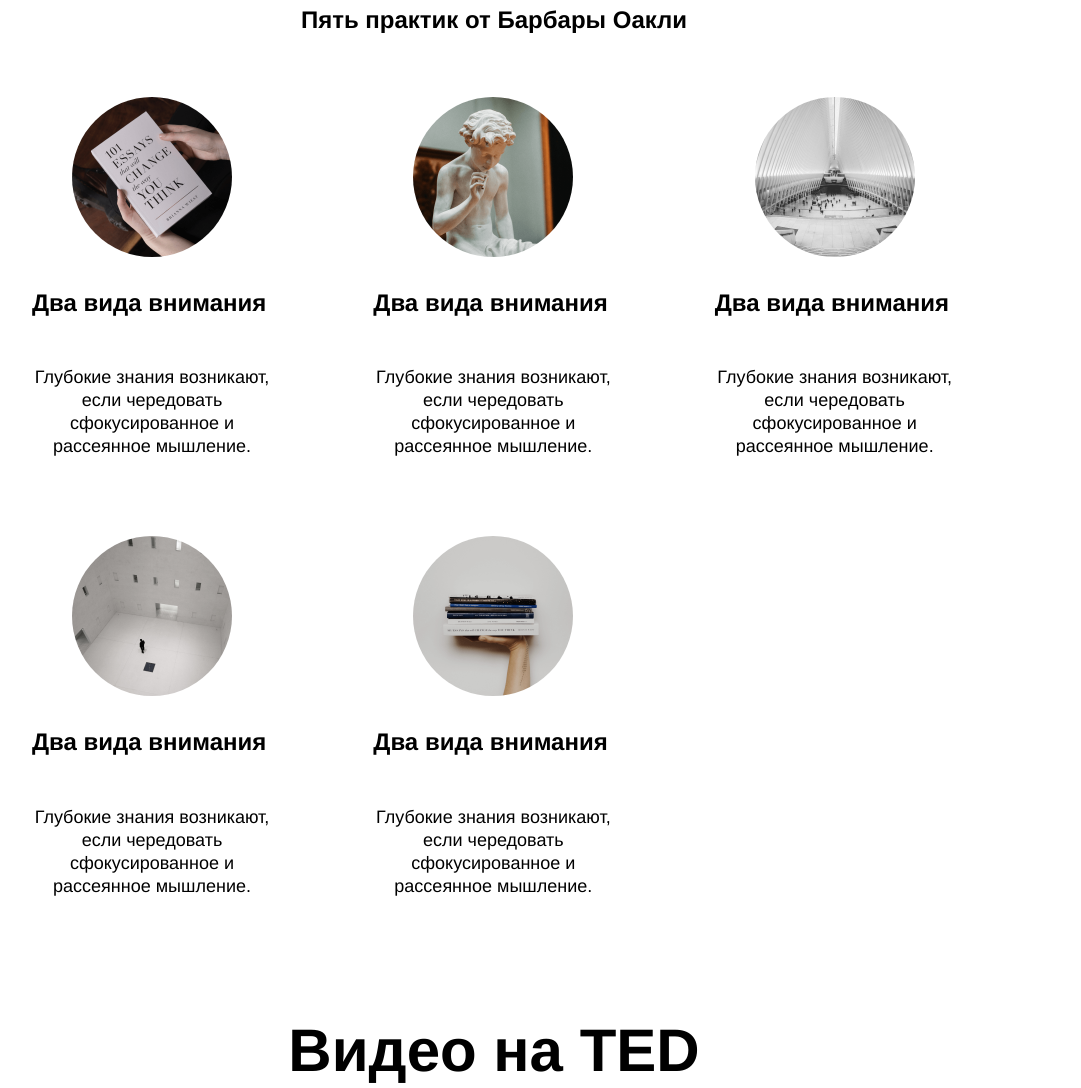
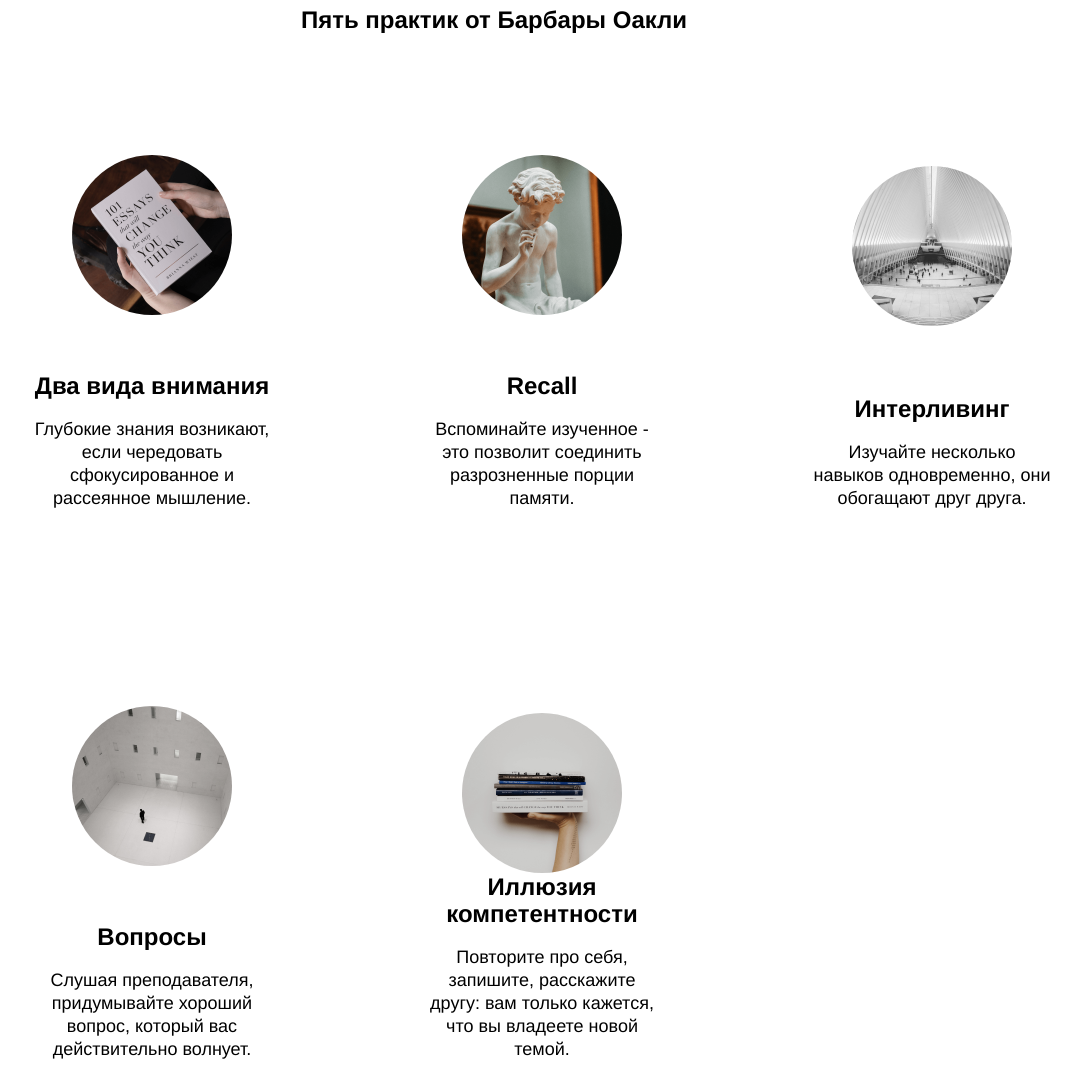
Before and after one commit to Vaitsehovskiy-Tony/feinman, a plain HTML site: page index.html in a window 1280 px wide. Shown: the part 1490-2578 px from the top of the page, without its empty margins (146-1227 px from the left). Drawn offline with Linux system fonts and the light colour scheme.

Commit message:
edit cards block, add nojekyll and gitignore

```diff
--- a/index.html
+++ b/index.html
@@ -62,23 +62,23 @@
                             </div>
                             <div class="cards__item">
                                     <img src="images/recall.png" class="cards__item-pic" alt="">
-                                    <h4 class="cards__item-title">Два вида внимания</h4>
-                                    <p class="cards__item-discription">Глубокие знания возникают, если чередовать сфокусированное и рассеянное мышление.</p>
+                                    <h4 class="cards__item-title">Recall</h4>
+                                    <p class="cards__item-discription">Вспоминайте изученное - это позволит соединить разрозненные порции памяти.</p>
                             </div>
                             <div class="cards__item">
                                     <img src="images/interliving.png" class="cards__item-pic" alt="">
-                                    <h4 class="cards__item-title">Два вида внимания</h4>
-                                    <p class="cards__item-discription">Глубокие знания возникают, если чередовать сфокусированное и рассеянное мышление.</p>
+                                    <h4 class="cards__item-title">Интерливинг</h4>
+                                    <p class="cards__item-discription">Изучайте несколько навыков одновременно, они обогащают друг друга.</p>
                             </div>
                             <div class="cards__item">
                                     <img src="images/question.png" class="cards__item-pic" alt="">
-                                    <h4 class="cards__item-title">Два вида внимания</h4>
-                                    <p class="cards__item-discription">Глубокие знания возникают, если чередовать сфокусированное и рассеянное мышление.</p>
+                                    <h4 class="cards__item-title">Вопросы</h4>
+                                    <p class="cards__item-discription">Слушая преподавателя, придумывайте хороший вопрос, который вас действительно волнует.</p>
                             </div>
                             <div class="cards__item">
                                     <img src="images/competence.png" class="cards__item-pic" alt="">
-                                    <h4 class="cards__item-title">Два вида внимания</h4>
-                                    <p class="cards__item-discription">Глубокие знания возникают, если чередовать сфокусированное и рассеянное мышление.</p>
+                                    <h4 class="cards__item-title">Иллюзия компетентности</h4>
+                                    <p class="cards__item-discription">Повторите про себя, запишите, расскажите другу: вам только кажется, что вы владеете новой темой.</p>
                             </div>
 
 
--- a/styles/style.css
+++ b/styles/style.css
@@ -143,25 +143,14 @@
 }
 
 
-/* .cards {
-    display:flex;
-    flex-wrap:wrap;
-    width:80vw;
-    margin:auto;
-    border:1px solid red;
-    justify-content:space-evenly;
-
-}
- */
  .cards {
     display:grid;
     grid-template-rows: 1fr 1fr;
     grid-template-columns: 1fr 1fr 1fr;
-    grid-gap: 60px 50px 0 50px;
+    grid-gap: 60px 50px;
     width:80vw;
     margin:auto;
-/*     border:1px solid red;
- */
+
 }
 
 
@@ -170,8 +159,6 @@
     padding:60px 50px 0 50px;
     display: flex;
     flex-direction: column;
-/*     border:1px solid red;
- */
 
 }
 
@@ -209,10 +196,17 @@
 
 }
 
+.cards__item:last-of-type {
+    padding-top: 124.8px;
+
+}
+
 .cards__item-title {
     line-height: 1.15;
     font-size: 24px;
     font-weight: bold;
+    margin: 0 auto;
+    text-align: center;
 }
 
 .cards__item-discription {
@@ -227,8 +221,7 @@
     justify-content: center;
     flex-direction: column;
     margin:0 auto 0 auto;
-/*     background-color: #C0C0C0;
-*/     background-color: #ffffff;
+    background-color: #ffffff;
 
 }
 
@@ -266,21 +259,14 @@
     border:none;
 }
 
-.oakley .two-columns {
-    /* background-color: #f2f2f2; *//
-
-
-}
 .oakley {
     background-color: #f2f2f2;
-/*     background-color: #C0C0C0;
- */    margin:0;
+    margin:0;
     padding:0;
 
 }
 
 
-/* почему-то у меня на разном уровне колонки :-/ */
 
 .feinman {
     position: relative;
@@ -289,11 +275,6 @@
     flex-direction: column;
     justify-content: flex-start;
     max-height: 1000px;
-    /* background:url(/images/feinman.png);
-    background-repeat: no-repeat;
-    background-position: left bottom;
-    background-size:867px 637px;
-    z-index:1; */
 
 }
 
@@ -360,7 +341,6 @@
     z-index: 10;
 }
 
-/*здесь тоже ощущение, что не по центру таблица */
 .table {
     display: flex;
     flex-wrap:wrap;
@@ -422,7 +402,6 @@
 
 
 
-/* и элемента с модификатором вида ключ-значение */
 .table__cell_theme_dark {
     width: 200px;
     color: white;
@@ -457,9 +436,7 @@
     margin:auto;
     justify-content: flex-start;
     background-color: #f2f2f2;
-
-/*     background-color: #C0C0C0;
- */    padding:0 10% 0 10%;
+    padding:0 10% 0 10%;
 
 
 
@@ -579,7 +556,6 @@
     background-color: #1f1f1f;
     color: white;
 
-/*     max-width: 1600px; */
 }
 
 .footer__columns {
@@ -669,7 +645,3 @@ ul {
     color: #A9A9A9;
 
 }
-
-description {
-    background-color: aqua;
-}
```
